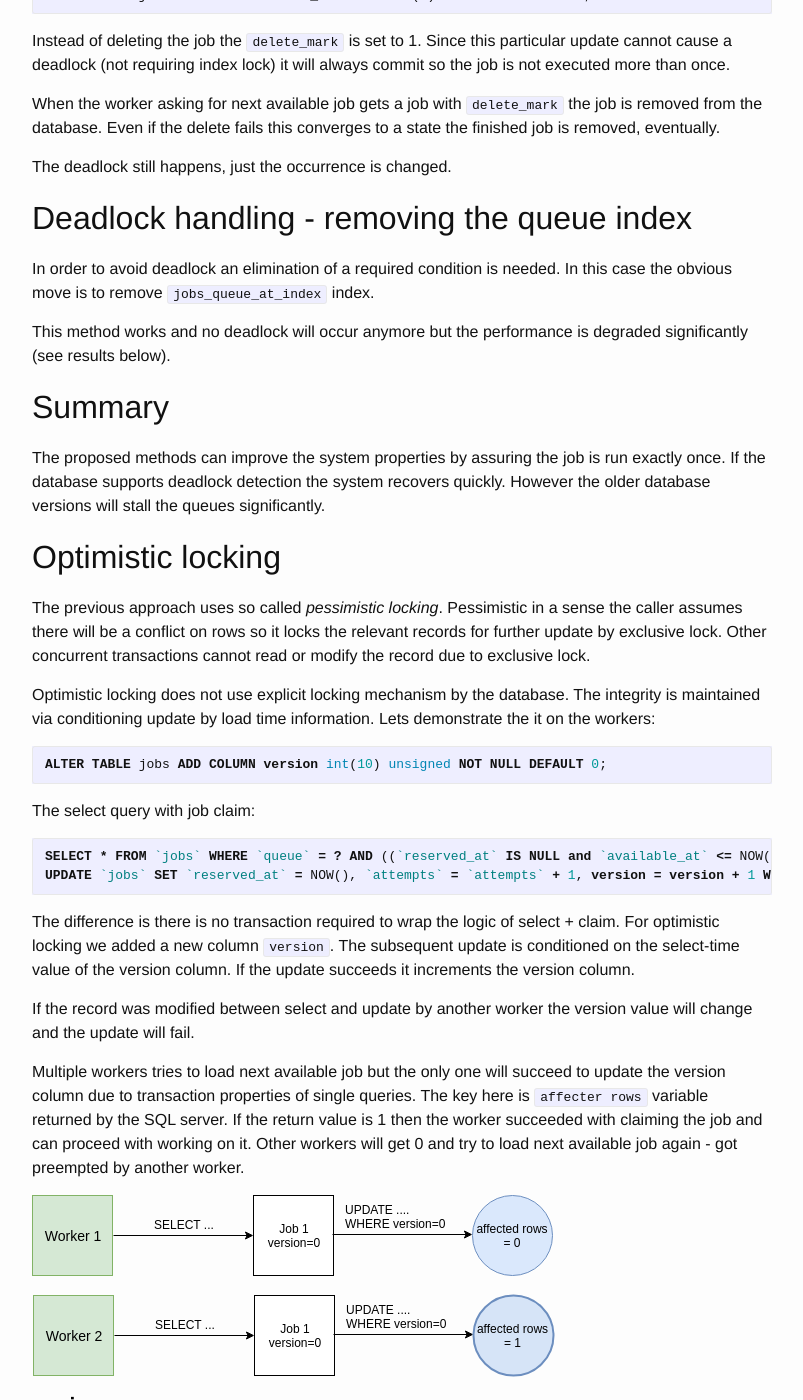
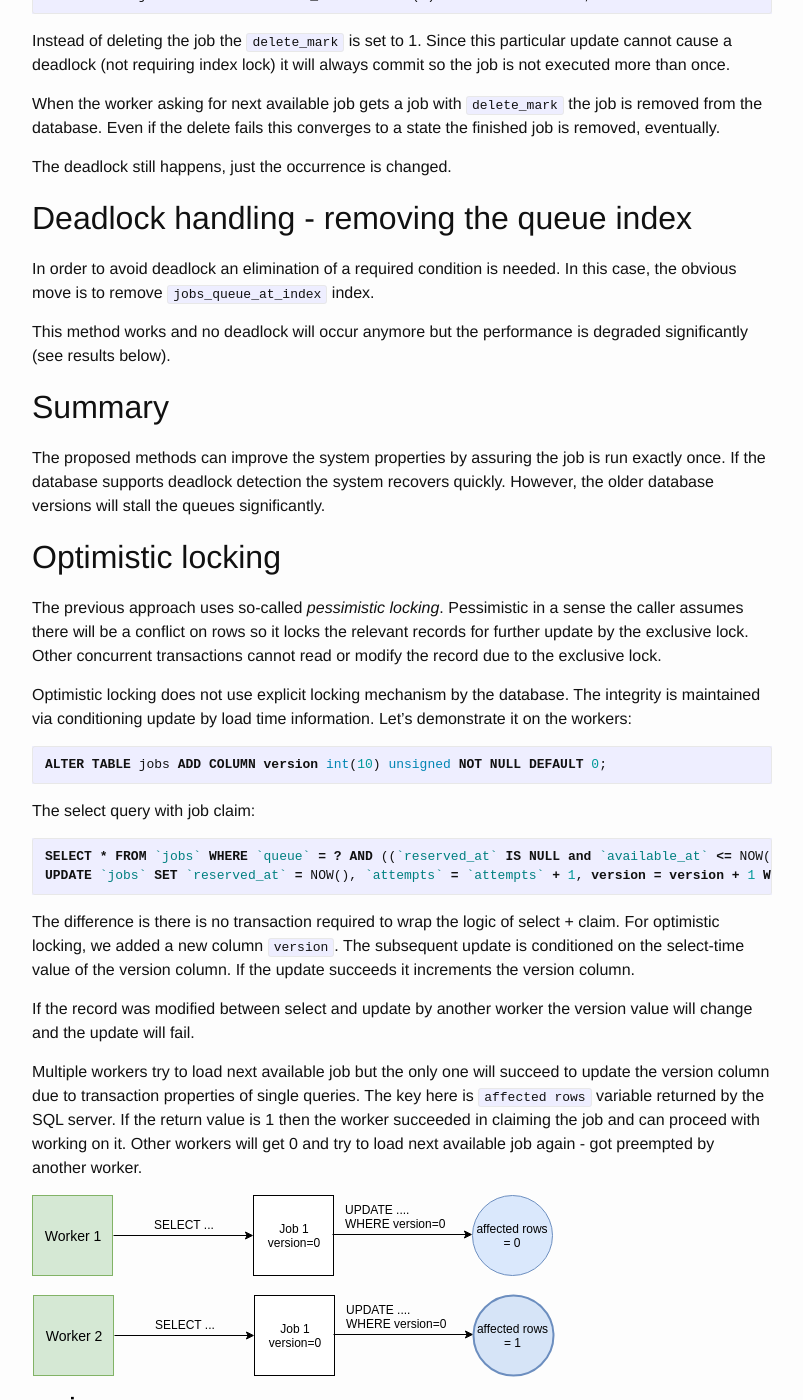
Before and after one commit to ph4r05/devblog, a Jekyll site: the page built from _posts/2017-12-20-laravel-queues-optimization.markdown, in a window 1280 px wide and 1400 px high, scrolled down 4521 px. Shown: the whole window, without its empty margins (238-1041 px from the left). Built offline with Jekyll 4.4.1, drawn with Linux system fonts in a browser that asks for light colours; formulas are drawn with MathJax 3; some of the changed text lies outside the part shown.

Commit message:
grammarly

````diff
--- a/_posts/2017-12-20-laravel-queues-optimization.markdown
+++ b/_posts/2017-12-20-laravel-queues-optimization.markdown
@@ -15,13 +15,13 @@ Deadlocks, pessimistic vs. Optimistic locking.
 ## Intro
 
 In the [previous article] I performed a simple benchmark of the basic
-[Laravel] queueing mechanisms. For the benchmarking I created a new Laravel 5.5 [project].
+[Laravel] queueing mechanisms. For the benchmarking, I created a new Laravel 5.5 [project].
 
-During the development of another Laravel based project I came across a
+During the development of another Laravel based project, I came across a
 deadlock problem of the Database worker. The issue is described
 in the Laravel issue [#7046].
 
-In the following section I will describe the pitfalls of the database
+In the following section, I will describe the pitfalls of the database
 queueing in the Laravel, deadlocks and the solution to handle and
 avoid them.
 
@@ -231,7 +231,7 @@ The deadlock still happens, just the occurrence is changed.
 ## Deadlock handling - removing the queue index
 
 In order to avoid deadlock an elimination of a required condition is needed.
-In this case the obvious move is to remove `jobs_queue_at_index` index.
+In this case, the obvious move is to remove `jobs_queue_at_index` index.
 
 This method works and no deadlock will occur anymore but the performance is
 degraded significantly (see results below).
@@ -240,18 +240,17 @@ degraded significantly (see results below).
 ## Summary
 
 The proposed methods can improve the system properties by assuring the job is run exactly
-once. If the database supports deadlock detection the system recovers quickly. However
-the older database versions will stall the queues significantly.
+once. If the database supports deadlock detection the system recovers quickly. However, the older database versions will stall the queues significantly.
 
 ## Optimistic locking
 
-The previous approach uses so called *pessimistic locking*. Pessimistic in a sense the caller
-assumes there will be a conflict on rows so it locks the relevant records for further update by exclusive lock.
-Other concurrent transactions cannot read or modify the record due to exclusive lock.
+The previous approach uses so-called *pessimistic locking*. Pessimistic in a sense the caller
+assumes there will be a conflict on rows so it locks the relevant records for further update by the exclusive lock.
+Other concurrent transactions cannot read or modify the record due to the exclusive lock.
 
 Optimistic locking does not use explicit locking mechanism by the database.
 The integrity is maintained via conditioning update by load time information.
-Lets demonstrate the it on the workers:
+Let's demonstrate it on the workers:
 
 ```sql
 ALTER TABLE jobs ADD COLUMN version int(10) unsigned NOT NULL DEFAULT 0;
@@ -265,15 +264,15 @@ UPDATE `jobs` SET `reserved_at` = NOW(), `attempts` = `attempts` + 1, version =
 ```
 
 The difference is there is no transaction required to wrap the logic of select + claim.
-For optimistic locking we added a new column `version`. The subsequent update is conditioned on the
+For optimistic locking, we added a new column `version`. The subsequent update is conditioned on the
 select-time value of the version column. If the update succeeds it increments the version column.
 
 If the record was modified between select and update by another worker the version value will
 change and the update will fail.
 
-Multiple workers tries to load next available job but the only one will succeed to update the version column
-due to transaction properties of single queries. The key here is `affecter rows` variable returned by the
-SQL server. If the return value is 1 then the worker succeeded with claiming the job and can proceed with working
+Multiple workers try to load next available job but the only one will succeed to update the version column
+due to transaction properties of single queries. The key here is `affected rows` variable returned by the
+SQL server. If the return value is 1 then the worker succeeded in claiming the job and can proceed with working
 on it. Other workers will get 0 and try to load next available job again - got preempted by another worker.
 
 [![Optimistic locking](/static/queue02/jobs_optimistic_h.svg)](/static/queue02/jobs_optimistic_h.svg)
@@ -285,25 +284,25 @@ Benefits of the optimistic locking:
 
 - No DB lock so no deadlocks.
 - No explicit transactions required. Single auto-commit transactions are enough.
-- No need to maintain connection over the whole transaction.
+- No need to maintain the connection over the whole transaction.
 
-Disadvantage is visible if jobs are rather short and workers compete on the next available jobs.
-The preemption is quite often which increases overhead of the queueing system.
+The disadvantage is visible if jobs are rather short and workers compete for the next available jobs.
+The preemption is quite often which increases the overhead of the queueing system.
 
 ### Optimization
 
-In the current scenario the competition over the next available job is quite high if the job duration is
+In the current scenario, the competition over the next available job is quite high if the job duration is
 small or if there is a high number of workers. Let's say there are N workers.
 
 Now each one of N workers tries to load one next available job and only one will succeed in claiming the job.
 N-1 workers will have to load next available job again. This creates quite an overhead.
 
-But we can load more than 1 next available job from the queue in one worker. The optimized versions loads N next available jobs
+But we can load more than 1 next available job from the queue in one worker. The optimized version loads N next available jobs
 from the queue and picks one job to process *randomly* (uniform choice).
 
 Using this strategy the collision of all workers on one job is highly improbable \\(N^{-N}\\).
-This significantly increases the throughput of the queueing system as only few workers will have to query for
-available worker again due to collision on jobs.
+This significantly increases the throughput of the queueing system as only a few workers will have to query for
+available worker again due to a collision on jobs.
 
 [![Optimized optimistic locking](/static/queue02/optimized_optimistic.svg)](/static/queue02/optimized_optimistic.svg)
 
@@ -312,13 +311,13 @@ available worker again due to collision on jobs.
 Using the original pessimistic locking preserves the job ordering (FIFO). All workers are competing for the first
 available job.
 
-However with multiple workers the concurrency, OS scheduling and other factor causes the job ordering
+However, with multiple workers the concurrency, OS scheduling and other factor cause the job ordering
 is not guaranteed anymore. N workers pick jobs in order but worker thread scheduling causes job with ID 2
-can be processed sooner than job with ID 1. This is quite natural and expected property of the queueing system
+can be processed sooner than the job with ID 1. This is quite natural and expected property of the queueing system
 with multiple workers.
 
 Optimistic locking optimization adds randomness to the job selection process thus the reordering
-can be higher than window of N workers. We will see the reordering side effects are not that significant.
+can be higher than a window of N workers. We will see the reordering side effects are not that significant.
 
 With a use of a little math its possible to estimate a round the job will get processed.
 Let's say if a job is processed in round 1 it means it was processed in time - in the round the job became available.
@@ -332,7 +331,7 @@ of a job being processed in the round \\( x_i \\).
 \\( E[X] = \sum_{i=1}^{\infty} i \cdot \left( \frac{N-1}{N} \right)^{N^{i-1}} \cdot \left(1 - \left(\frac{N-1}{N}\right)^N \right) \\)
 where \\( \left(\frac{N-1}{N}\right)^N \\) is the probability a job won't be selected in the given round.
 
-\\( E[X] \approx 1.6 \\) for N ≥ 2. Thus on average the job is processed in 1.6 rounds.
+\\( E[X] \approx 1.6 \\) for N ≥ 2. Thus on average, the job is processed in 1.6 rounds.
 
 ## Results
 
@@ -367,9 +366,9 @@ Forpsi:
 | DBO-pgsql-1 | 201.06|
 {:.mbtablestyle3}
 
-We see the original optimistic locking overhead is significant as the strategy is 50% slower than pessimistic one.
+We see the original optimistic locking overhead is significant as the strategy is 50% slower than the pessimistic one.
 Using the optimized version the performance is similar to the pessimistic one. MySQL and PostgreSQL perform very
-similar in this configuration.
+similar to this configuration.
 
 C4.large:
 
@@ -432,13 +431,13 @@ job reordering optimized optimistic queueing mechanism seems like a good choice.
 
 All tested job queueing methods runs the job exactly once but one method - pessimistic with 1 retry count, the original implementation.
 
-The graph below shows number of job executions vs. count (1 execution is left over as it is normal condition).
+The graph below shows the number of job executions vs. count (1 execution is left over as it is a normal condition).
 
 [![Pessimistic duplicities](/static/queue02/dupl_run_1513587645_mysql_conn0_dm0_dtsx1_dretry1_batch10000_cl0_window0_verify1.json.png)](/static/queue02/dupl_run_1513587645_mysql_conn0_dm0_dtsx1_dretry1_batch10000_cl0_window0_verify1.json.png)
 
 ## Fetch before delete
 
-I also analyzed the influence of the fetch before delete on the system as mentioned above.
+I also analyzed the influence of the fetch before deleting on the system as mentioned above.
 
 - The deadlock occurred anyway.
 - There were still some jobs run multiple times.
@@ -462,7 +461,7 @@ composer require ph4r05/laravel-queue-database-ph4
 ## Conclusion
 
 - Pessimistic approach as implemented now can execute some jobs multiple times due to deadlock and delete fail.
-- Pessimistic approach is usable with a little tweak on number of attempts for delete query.
+- Pessimistic approach is usable with a little tweak on a number of attempts for delete query.
 - Pessimistic approach is usable only with databases supporting immediate deadlock detection.
 - If database does not support the deadlock detection either a) use different queue backend b) remove queue index c) use only one worker, d) use optimistic locking
 - If the slight job reordering is not a problem use optimistic locking as it gives better performance and requires no DB level locks.
````
Also changed, not shown: other parts of _posts/2017-12-20-laravel-queues-optimization.markdown (+12 -12 lines).
